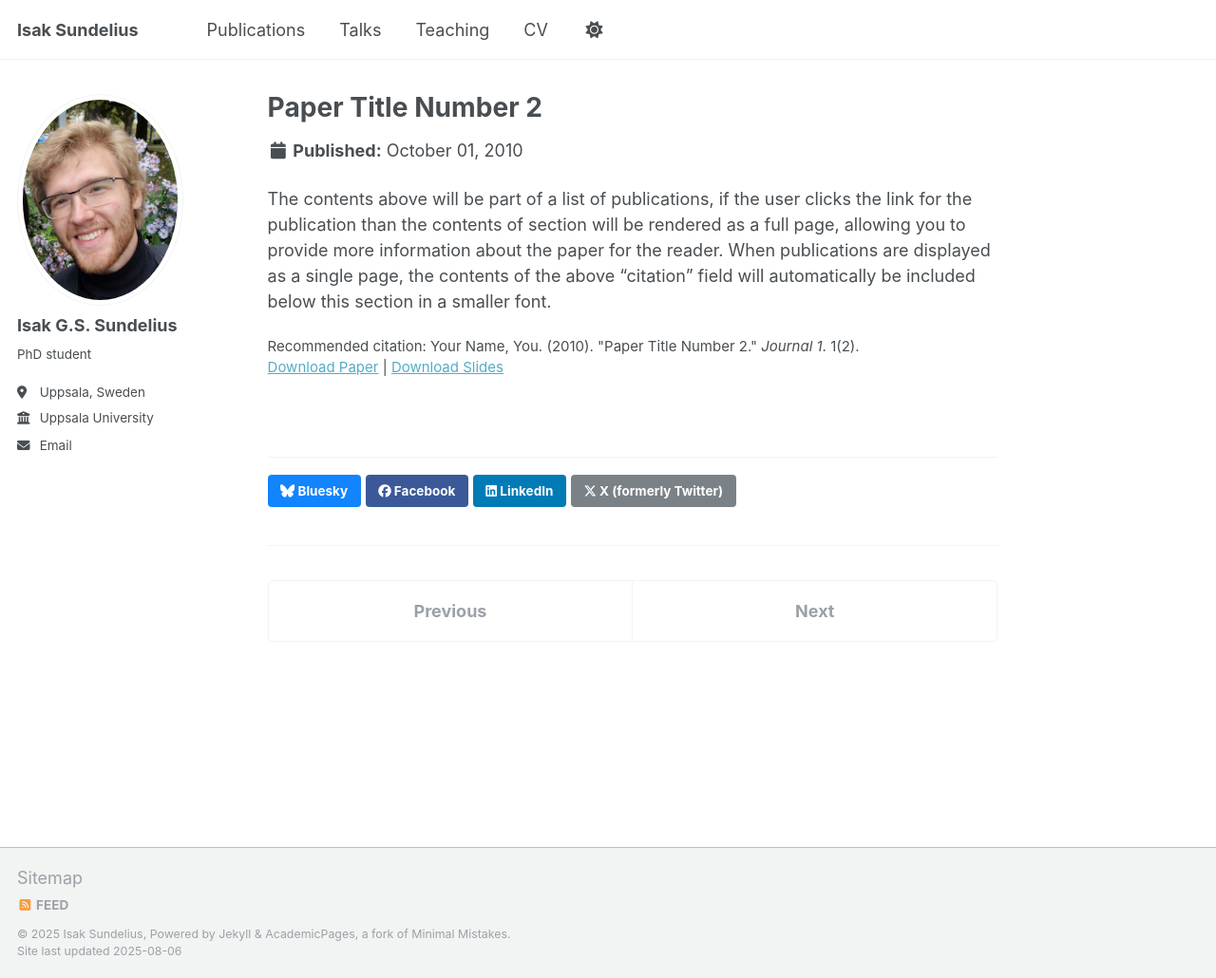
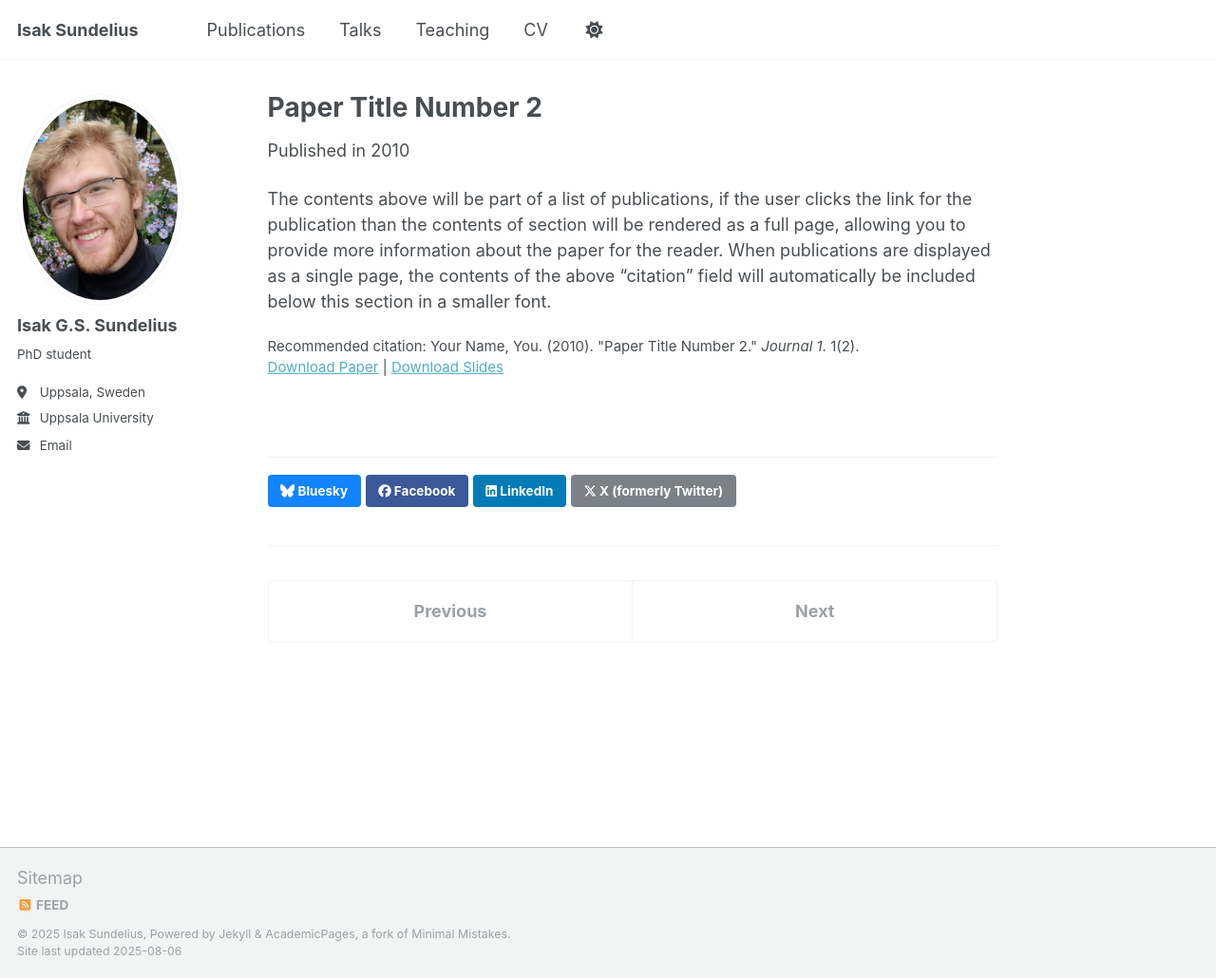
Before and after one commit to IsakSundelius/isaksundelius.github.io, a Jekyll site: the page built from _publications/2010-10-01-paper-title-number-2.md, in a window 1280 px wide and 1030 px high. Shown: the whole window at 95% size. Built offline with Jekyll 4.4.1, drawn with Linux system fonts in a browser that asks for light colours.

Commit message:
Update single.html
Changed "elsif page.venue & page.date" to just "elsif page.date" and deleted page.venue from the row below,

```diff
--- a/_layouts/single.html
+++ b/_layouts/single.html
@@ -36,8 +36,8 @@
 
         {% if page.collection == 'teaching' %}
           <p> {{ page.type }}, <i>{{ page.venue }}</i>, {{ page.date | default: "1900-01-01" | date: "%Y" }} </p>
-        {% elsif page.venue and page.date %}
-          <p>Published in <i>{{ page.venue }}</i>, {{ page.date | default: "1900-01-01" | date: "%Y" }} </p>
+        {% elsif page.date %}
+          <p>Published in {{ page.date | default: "1900-01-01" | date: "%Y" }} </p>
         {% elsif page.date %}
           <p class="page__date"><strong><i class="fa fa-fw fa-calendar" aria-hidden="true"></i> {{ site.data.ui-text[site.locale].date_label | default: "Published:" }}</strong> <time datetime="{{ page.date | date_to_xmlschema }}">{{ page.date | default: "1900-01-01" | date: "%B %d, %Y" }}</time></p>
         {% endif %}
```
